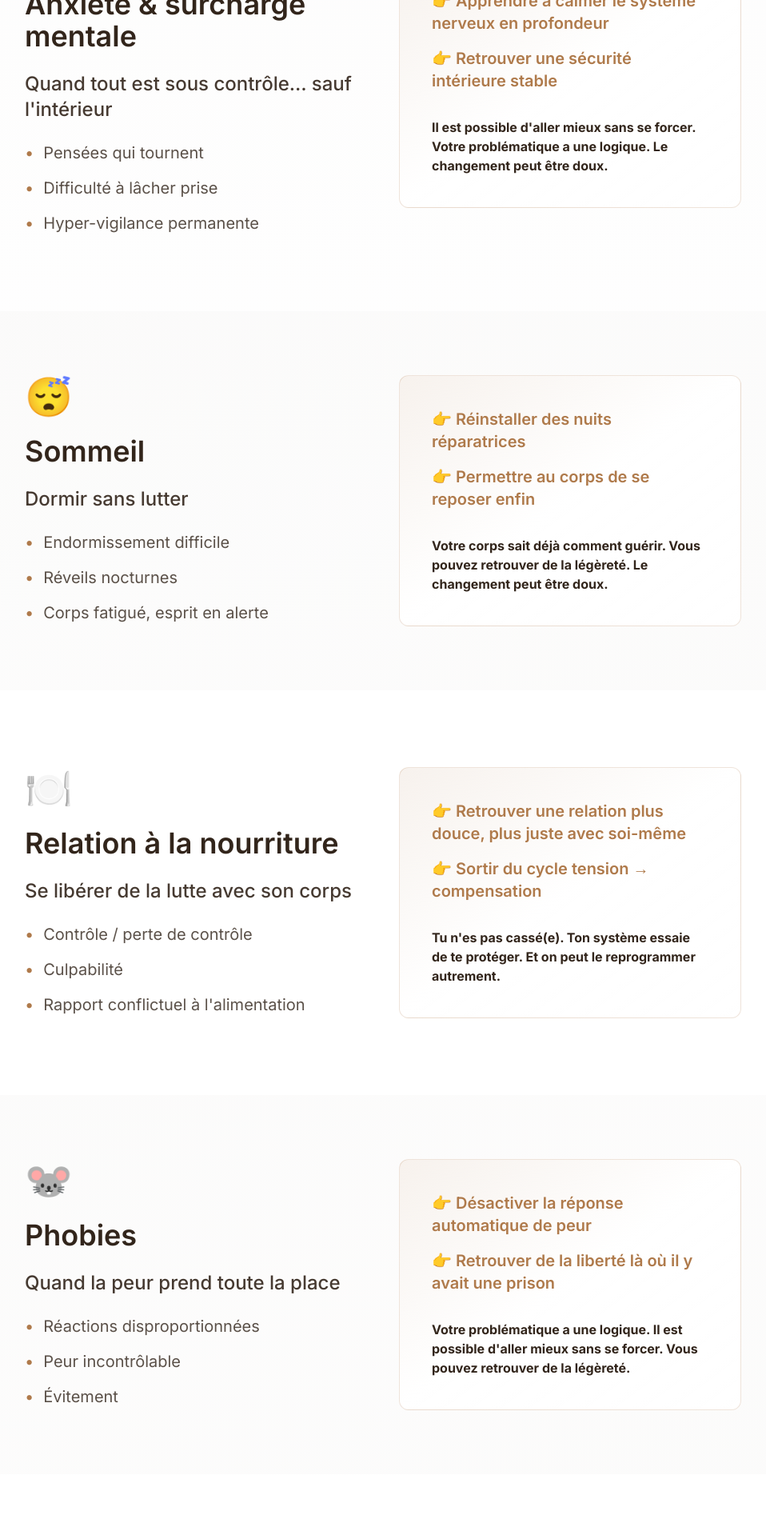
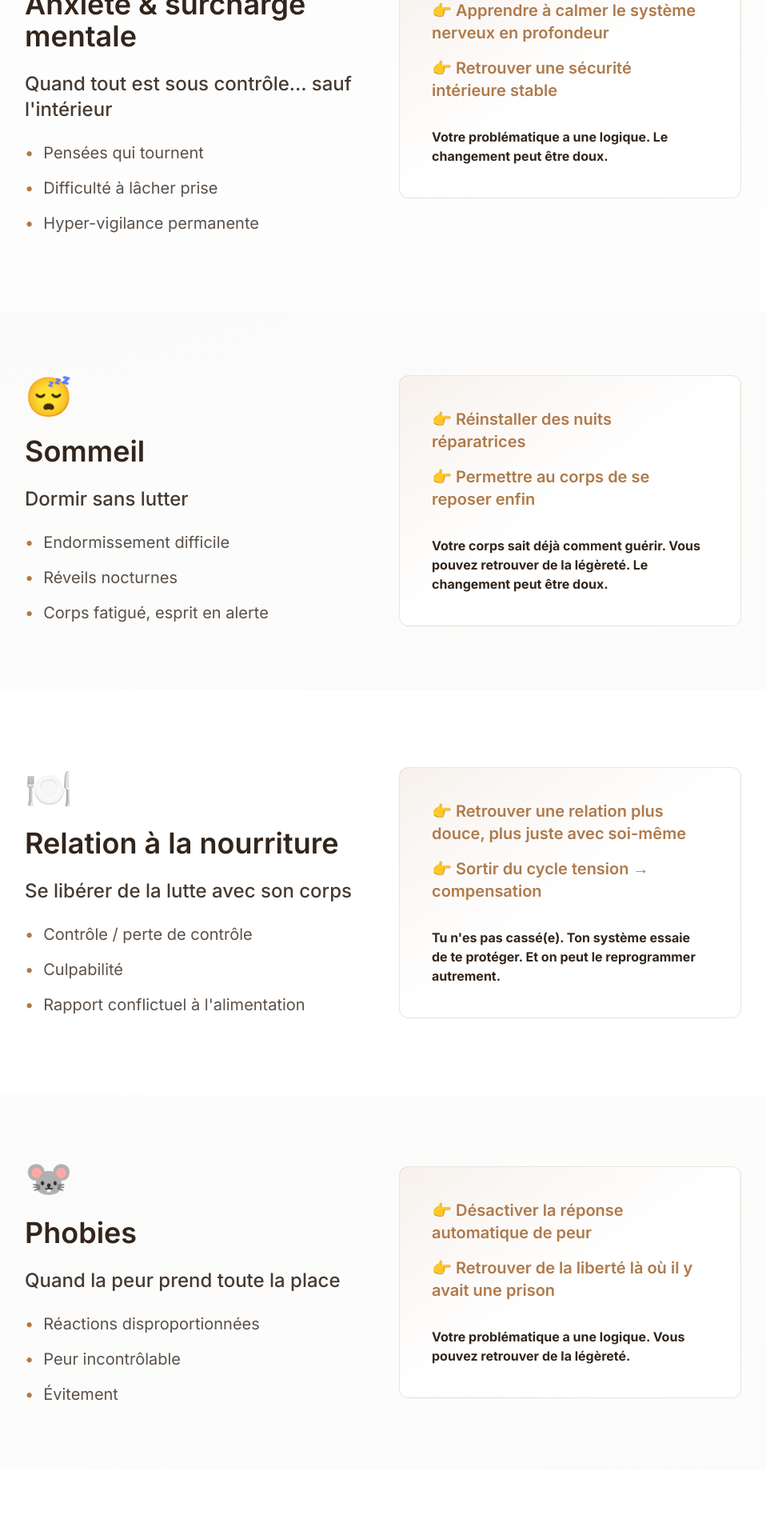
Before and after one commit to ilanamar26-code/anoucksite, a Next.js app: page /cas-d-usage in a window 1280 px wide. Shown: the part 475-2379 px from the top of the page at 80% size, without its empty margins (161-1119 px from the left). Built offline with nearby package versions, Linux system fonts and the light colour scheme.

Commit message:
Retirer phrase 'Il est possible d'aller mieux sans se forcer'

```diff
--- a/app/cas-d-usage/page.tsx
+++ b/app/cas-d-usage/page.tsx
@@ -22,7 +22,7 @@ export default function CasUsagePage() {
         "👉 Apprendre à calmer le système nerveux en profondeur",
         "👉 Retrouver une sécurité intérieure stable",
       ],
-      message: "Il est possible d'aller mieux sans se forcer. Votre problématique a une logique. Le changement peut être doux.",
+      message: "Votre problématique a une logique. Le changement peut être doux.",
     },
     {
       icon: "😴",
@@ -68,7 +68,7 @@ export default function CasUsagePage() {
         "👉 Désactiver la réponse automatique de peur",
         "👉 Retrouver de la liberté là où il y avait une prison",
       ],
-      message: "Votre problématique a une logique. Il est possible d'aller mieux sans se forcer. Vous pouvez retrouver de la légèreté.",
+      message: "Votre problématique a une logique. Vous pouvez retrouver de la légèreté.",
       bgAlt: true,
     },
   ];
--- a/app/page.tsx
+++ b/app/page.tsx
@@ -205,7 +205,6 @@ export default function Home() {
                     <strong className="text-foreground">Et on peut le reprogrammer autrement.</strong>
                   </p>
                   <p className="pt-2 text-xl font-medium text-foreground">
-                    <strong>Il est possible d'aller mieux sans se forcer.</strong>
                   </p>
                 </div>
               </motion.div>
```
